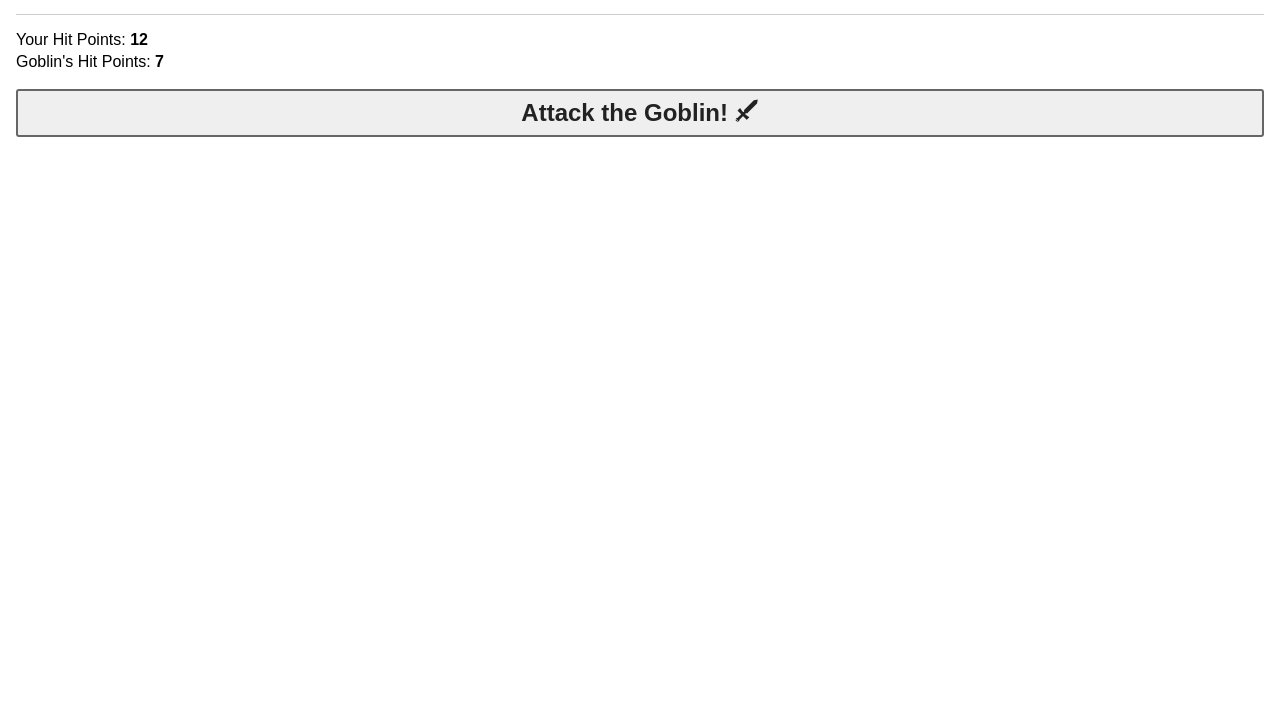
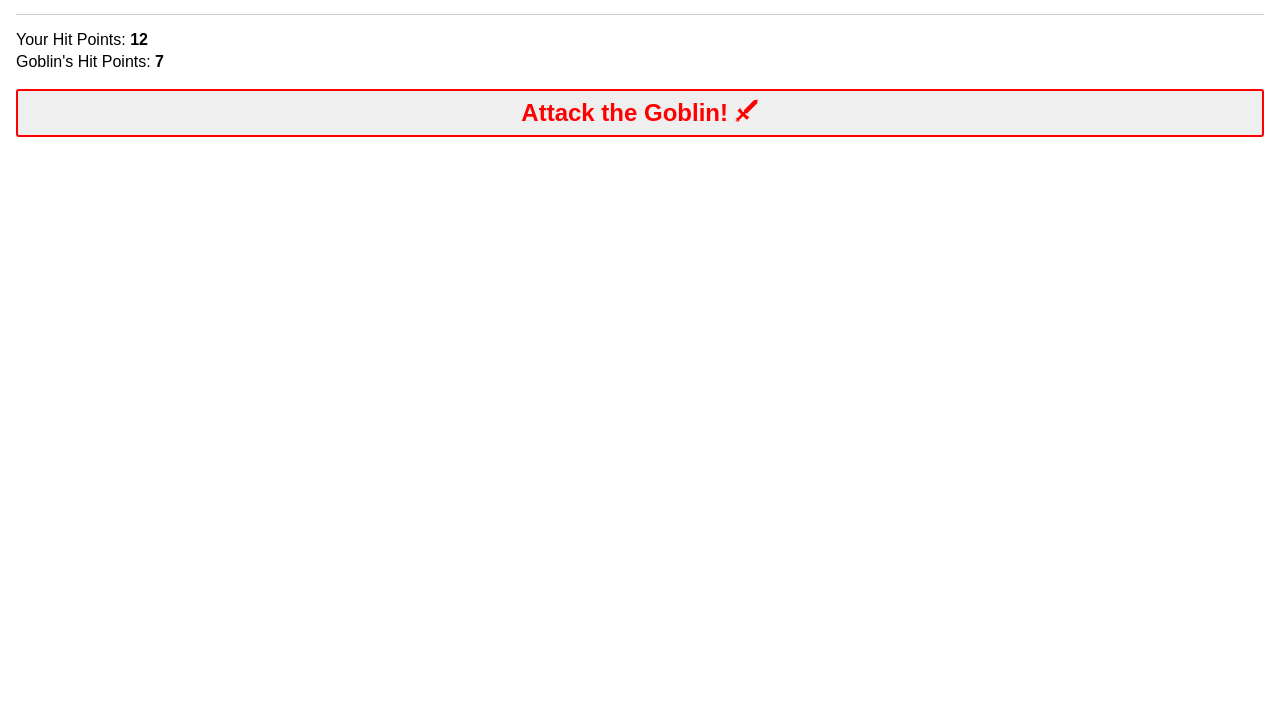
Before and after one commit to ryanmunger/goblin-fighter, a plain HTML site: page index.html in a window 1280 px wide. Shown: the part 89-800 px from the top of the page. Drawn offline with nearby package versions, Linux system fonts and the light colour scheme.

Commit message:
Update attack button colors to red

```diff
--- a/index.html
+++ b/index.html
@@ -24,6 +24,10 @@
         padding: .5rem;
         margin-bottom: 10px;
         font-weight: bold;
+      }
+      .attack-button {
+        color: red;
+        border: 2px solid red;
       }
       .button:focus {
         outline: none;
```
